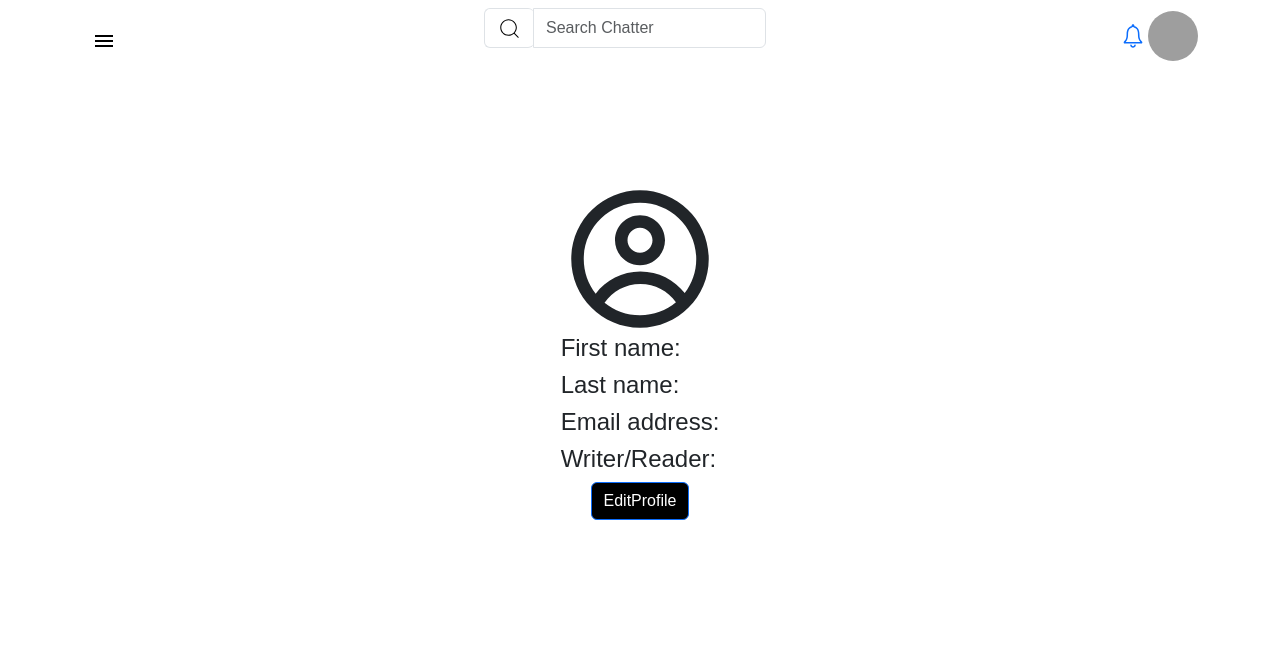
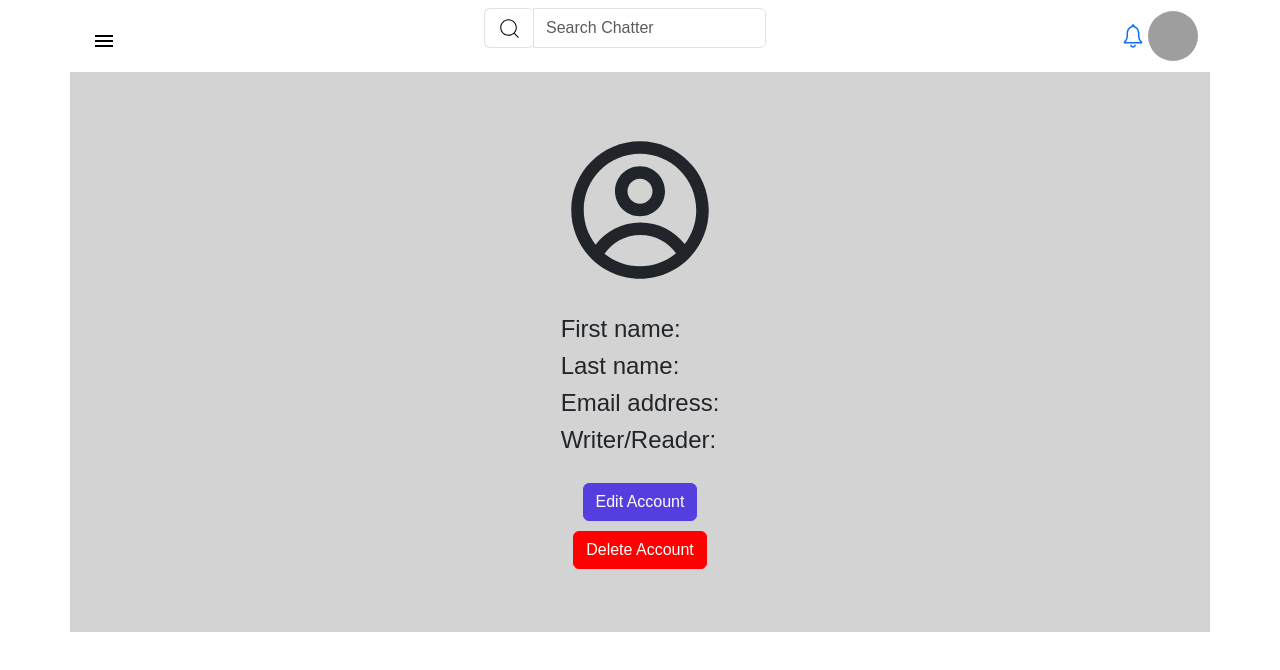
Before and after one commit to DanielRomeo/EconJournalEntry, a Next.js app in the folder frontend/: page /account in a window 1280 px wide. Shown: the top 670 px of the page. Built offline with nearby package versions, Linux system fonts and the light colour scheme; no server answers; grey boxes are pictures that could not be loaded.

Commit message:
onhide has functinality

```diff
--- a/frontend/src/app/_styles/Account/AccountPageComponent.module.scss
+++ b/frontend/src/app/_styles/Account/AccountPageComponent.module.scss
@@ -1,4 +1,8 @@
+$primaryColor: #543ee0;
+
 .container{
+    background-color: lightgrey;
+    // color: white;
     height: 70vh;
     display: flex;
     flex-direction: column;
@@ -6,14 +10,14 @@
     align-items: center;
 
     .imageRow{
+        margin-bottom: 30px;
         .image{
             border-radius: 50%;
         }
     }
 
-
-
     .userInfoRow{
+        margin-bottom: 20px;
         h4{
 
             span{
@@ -22,10 +26,29 @@
         }
     }
 
-    .editProfileRow{
-        .editProfileButton{
-            background-color: black;
+    .editAccountRow{
+        margin-bottom: 10px;
+        .editAccountButton{
+            border: 1px solid $primaryColor;
+            background-color: $primaryColor;
+            color: white;
+            &:hover{
+                background-color: white;
+                color: $primaryColor;
+            }
         }
+    }
+    .deleteAccountRow{
+        .deleteAccountButton{
+            border: 1px solid red;
+            background-color: red;
+            color: white;
+            &:hover{
+                background-color: white;
+                color: red;
+            }
+        }
+
     }
 
 }
--- a/frontend/src/app/account/AccountPageComponent.tsx
+++ b/frontend/src/app/account/AccountPageComponent.tsx
@@ -1,9 +1,7 @@
 'use client'
 import { useEffect, useState } from "react";
 import { Container, Col, Row, Button } from "react-bootstrap";
-import SideNavbar from "../_components/sideNavbar";
 import TopNavbar from "../_components/topNavbar";
-// import Styles from '../_styles/Account/AccountPageComponent.module.scss'
 import Styles from '../_styles/Account/AccountPageComponent.module.scss'
 import { onAuthStateChanged } from "firebase/auth";
 import { doc } from "firebase/firestore";
@@ -11,7 +9,7 @@ import { auth, db } from "../_components/firebaseConfig";
 import { collection , getDoc} from "firebase/firestore";
 import Image from "next/image";
 import { CgProfile } from "react-icons/cg";
-
+import EditAccountModal from "./_EditAccountModal";
 
 interface StateType {
 	thumbnail?: string,
@@ -22,6 +20,7 @@ interface StateType {
 }
 
 const ProfilePageComponent = () => {
+	const [editModalShow, setEditModalShow] = useState<boolean>(false);
 
 	const [userData, setUserdata] = useState<StateType>({
 		thumbnail: '',
@@ -38,6 +37,8 @@ const ProfilePageComponent = () => {
 			img.naturalHeight * (img.clientWidth / img.naturalWidth);
 		setHeight(newHeight);
 	};
+
+
 
 	useEffect(()=>{
 		onAuthStateChanged(auth, async (user: any) => {
@@ -108,13 +109,23 @@ const ProfilePageComponent = () => {
 					</Col>
 				</Row>
 
-				<Row className={Styles.editProfileRow}>
+				<Row className={Styles.editAccountRow}>
 					<Col lg='12' md='12' sm='12'>
-						<Button className={Styles.editProfileButton}>EditProfile</Button>
+						<Button onClick={() => setEditModalShow(true)} className={Styles.editAccountButton}>Edit Account</Button>
 					</Col>
 				</Row>
+
+				<Row className={Styles.deleteAccountRow}>
+					<Col lg='12' md='12' sm='12'>
+						<Button className={Styles.deleteAccountButton}>Delete Account</Button>
+					</Col>
+				</Row>
+
 			</Container>
 
+			<EditAccountModal
+			show={editModalShow}
+        	onHide={() => setEditModalShow(false)}></EditAccountModal>
 		</div>
 	);
 };
--- /dev/null
+++ b/frontend/src/app/account/_EditAccountModal.tsx
@@ -0,0 +1,58 @@
+
+import { useEffect } from 'react';
+import { Col, Button, Modal, Form } from 'react-bootstrap';
+
+const EditAccountModal = (props: any) => {
+
+    useEffect(() => {
+        console.log(props);
+    }, [])
+
+    const handleClose = ()=>{
+        props.onHide()
+    }
+
+    return (
+        <Modal
+            {...props}
+            size="lg"
+            backdrop='static'
+            aria-labelledby="contained-modal-title-vcenter"
+            // centered
+        >
+            <Modal.Header closeButton>
+                <Modal.Title>Modal heading</Modal.Title>
+                </Modal.Header>
+                <Modal.Body>
+                <Form>
+                    <Form.Group className="mb-3" controlId="exampleForm.ControlInput1">
+                    <Form.Label>Email address</Form.Label>
+                    <Form.Control
+                        type="email"
+                        placeholder="name@example.com"
+                        autoFocus
+                    />
+                    </Form.Group>
+                    <Form.Group
+                    className="mb-3"
+                    controlId="exampleForm.ControlTextarea1"
+                    >
+                    <Form.Label>Example textarea</Form.Label>
+                    <Form.Control as="textarea" rows={3} />
+                    </Form.Group>
+                </Form>
+                </Modal.Body>
+                <Modal.Footer>
+
+                <Button variant="primary" onClick={handleClose}>
+                    Save Changes
+                </Button>
+                <Button variant="secondary" onClick={handleClose}>
+                    Close
+                </Button>
+            </Modal.Footer>
+        </Modal>
+    );
+}
+
+export default EditAccountModal
```
